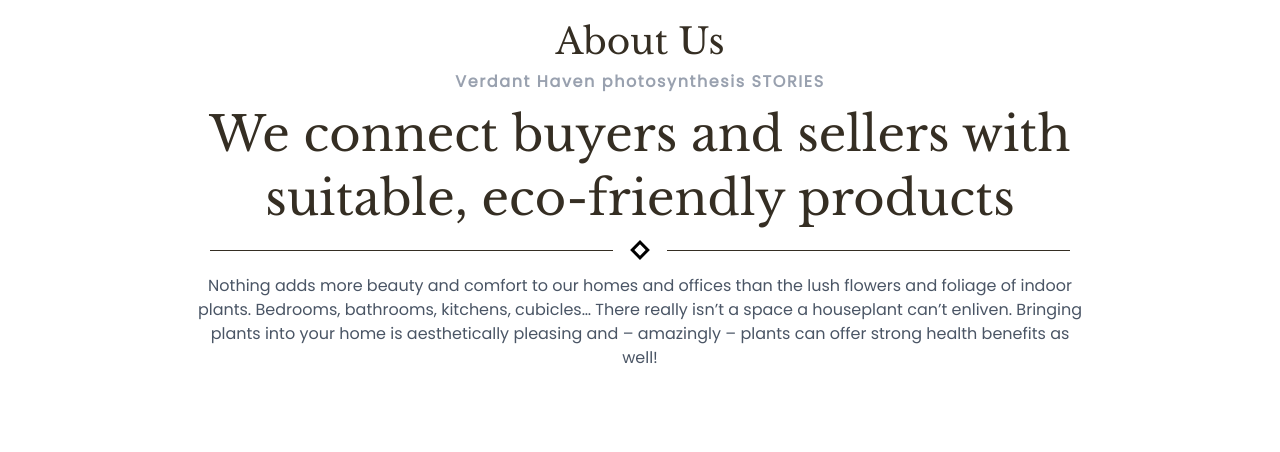
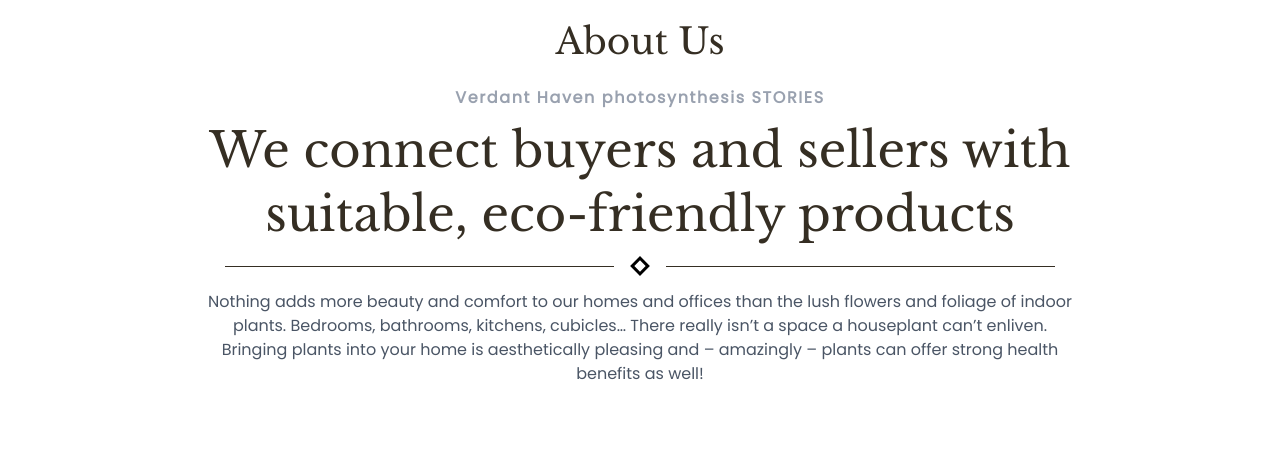
Before and after one commit to 5ReemMohamed/Plants-Task, a Next.js app: page /about in a window 1280 px wide. Shown: the part 826-1278 px from the top of the page. Built offline with nearby package versions, Linux system fonts and the light colour scheme.

Commit message:
my changes

```diff
--- a/src/app/_Components/AboutSetion/AboutSection.tsx
+++ b/src/app/_Components/AboutSetion/AboutSection.tsx
@@ -37,7 +37,7 @@ export default function AboutSection() {
 
       <section className="py-12">
         <h2 className="text-center text-xl lg:text-4xl">About Us</h2>
-        <div className="mt-2 text-center max-w-4xl mx-auto">
+        <div className="mt-2 text-center max-w-4xl mx-auto p-4">
           <p className="text-gray-400 font-bold tracking-widest mb-2">Verdant Haven photosynthesis STORIES</p>
           <h3 className="text-xl lg:text-5xl line-clamp-3 leading-10 lg:leading-16 mb-2"> We connect buyers and sellers with suitable, eco-friendly products</h3>
           <div className="text-2xl flex justify-center icon">
```
